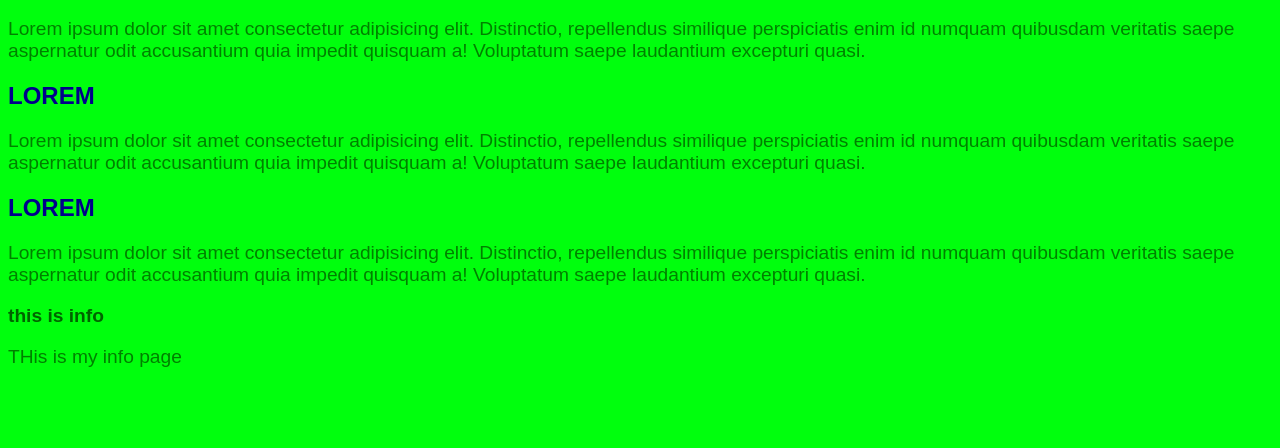
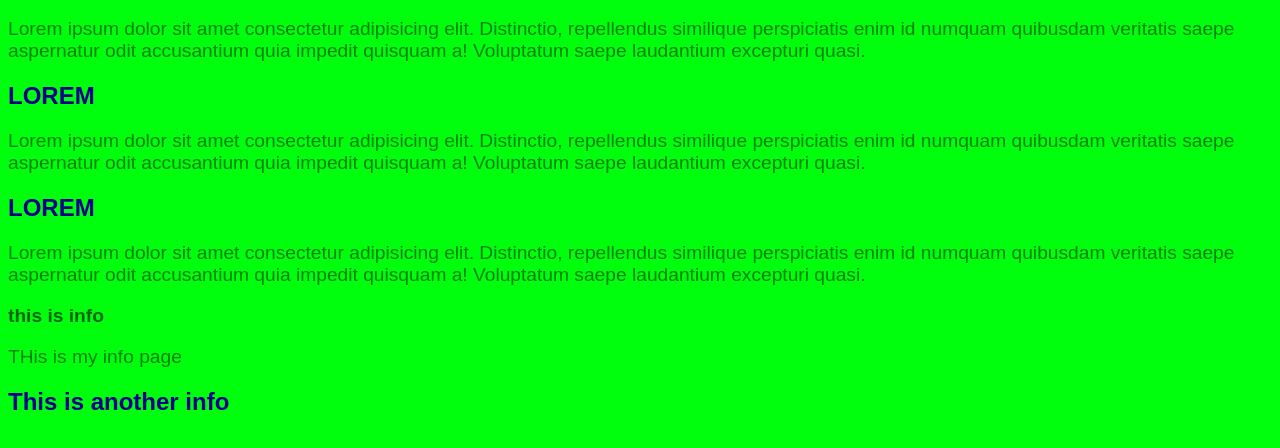
Before and after one commit to 6nq23/Test1, a plain HTML site: page Index.html in a window 1280 px wide. Shown: the part 120-568 px from the top of the page. Drawn offline with Linux system fonts and the light colour scheme.

Commit message:
add h2 in para

```diff
--- a/Index.html
+++ b/Index.html
@@ -21,6 +21,7 @@
 
     <h3>this is info</h3>
     <p>THis is my info page</p>
+    <h2>This is another info </h2>
 
 
 </body>
```
